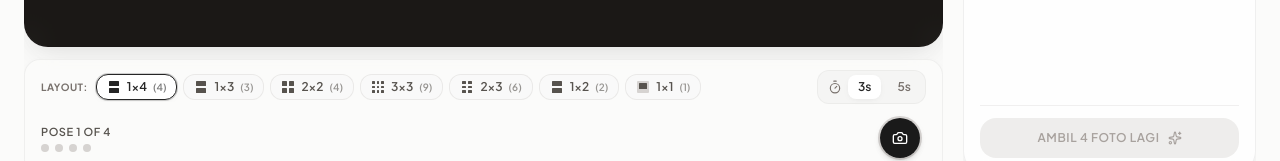
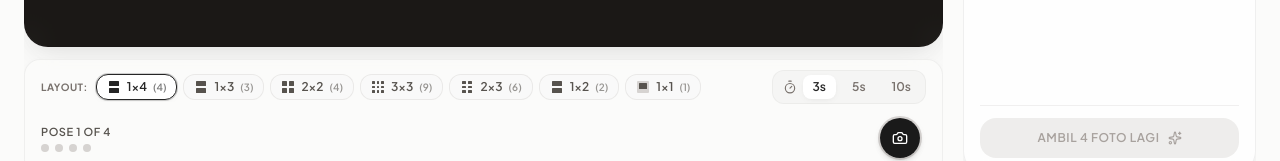
Before and after one commit to R16-Code/KlipKlap, a React (Vite) app: page / in a window 1280 px wide. Shown: the part 609-770 px from the top of the page. Built offline with nearby package versions, Linux system fonts and the light colour scheme; no server answers; a web font is replaced by a local one.

Commit message:
feat(booth): add 10-second countdown timer preset option

```diff
--- a/src/components/booth/ShutterControls.tsx
+++ b/src/components/booth/ShutterControls.tsx
@@ -218,10 +218,10 @@ export const ShutterControls: React.FC<ShutterControlsProps> = ({ onCaptureFrame
           })}
         </div>
 
-        {/* Timer Presets (3s / 5s) */}
+        {/* Timer Presets (3s / 5s / 10s) */}
         <div className="flex items-center gap-1.5 bg-stone-100/90 p-1 rounded-xl border border-black/[0.04] shrink-0">
           <Timer className="w-3.5 h-3.5 text-stone-500 ml-1.5" />
-          {[3, 5].map((sec) => (
+          {[3, 5, 10].map((sec) => (
             <button
               key={sec}
               type="button"
--- a/src/stores/useBoothStore.ts
+++ b/src/stores/useBoothStore.ts
@@ -22,7 +22,7 @@ interface BoothState {
   isMirrored: boolean;
   setIsMirrored: (mirrored: boolean) => void;
   toggleMirror: () => void;
-  timerDuration: number; // 3 or 5 seconds
+  timerDuration: number; // 3, 5, or 10 seconds
   setTimerDuration: (seconds: number) => void;
 
   // Capture sequence state machine
```
